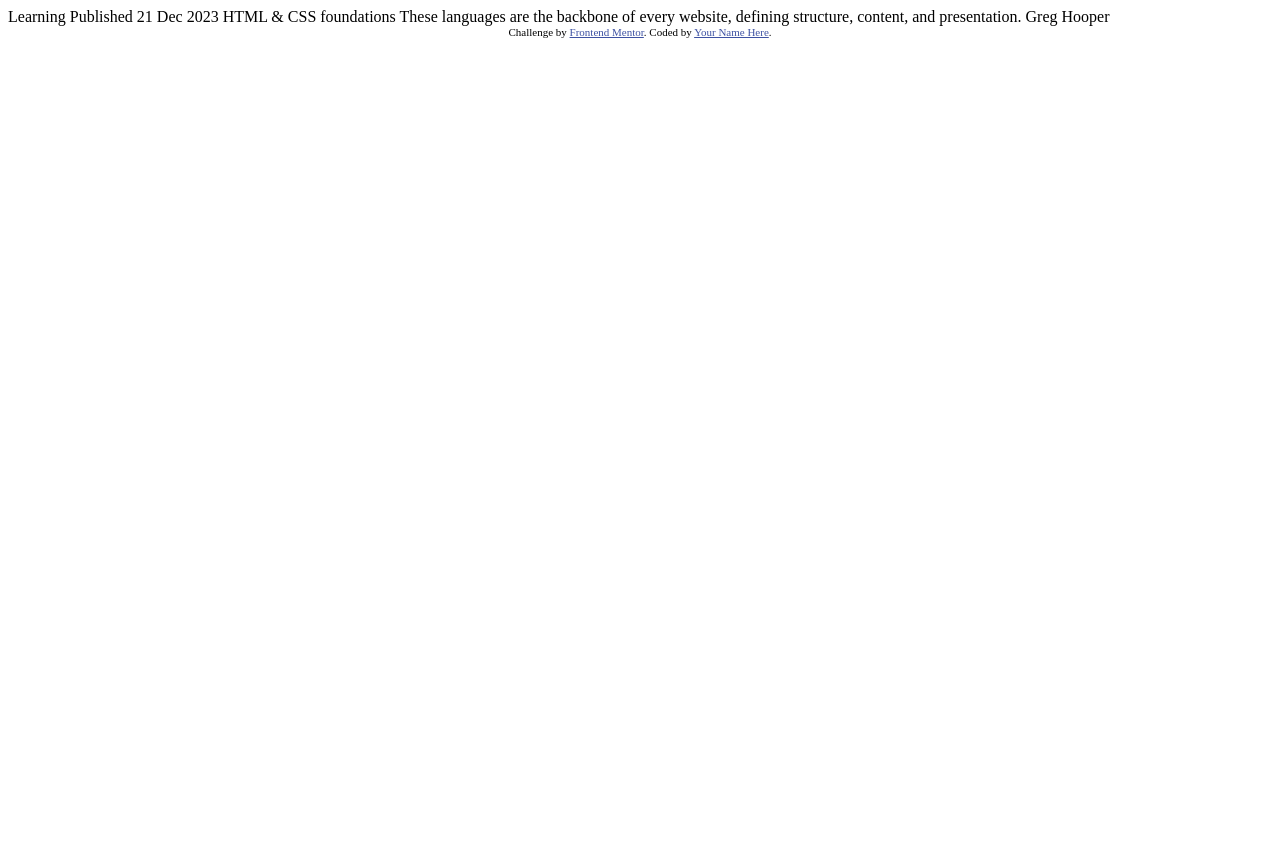
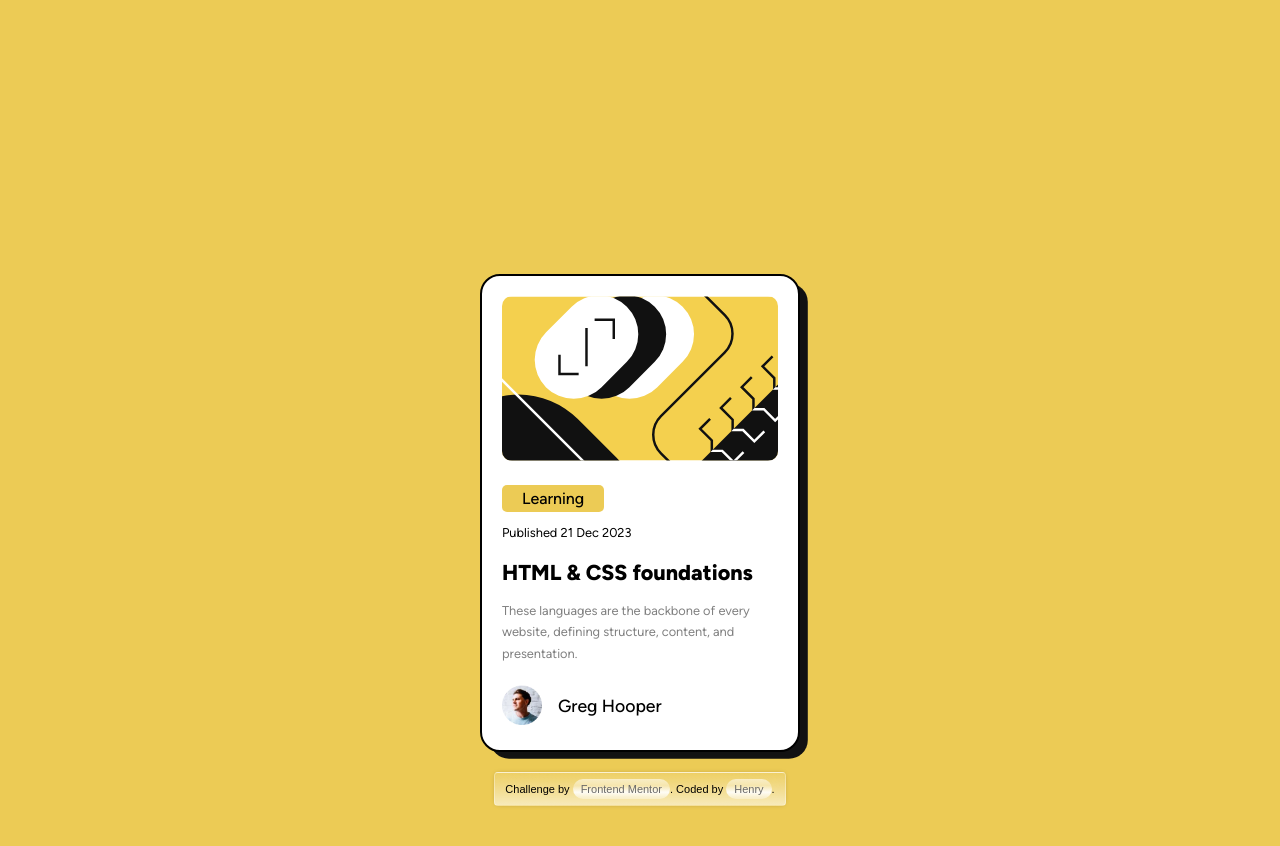
Before and after one commit to stan545/Blog-preview-card, a plain HTML site: page index.html in a window 1280 px wide. Before the commit the page ends 800 px from the top, so only its background shows below. Drawn offline with Linux system fonts and the light colour scheme.

Commit message:
Push all files editted for this challenge

```diff
--- a/index.html
+++ b/index.html
@@ -1,34 +1,71 @@
 <!DOCTYPE html>
 <html lang="en">
+
 <head>
   <meta charset="UTF-8">
-  <meta name="viewport" content="width=device-width, initial-scale=1.0"> <!-- displays site properly based on user's device -->
+  <meta name="viewport" content="width=device-width, initial-scale=1.0">
+  <!-- displays site properly based on user's device -->
 
   <link rel="icon" type="image/png" sizes="32x32" href="./assets/images/favicon-32x32.png">
 
   <title>Frontend Mentor | Blog preview card</title>
-
+  <link rel="stylesheet" href="style.css">
   <!-- Feel free to remove these styles or customise in your own stylesheet 👍 -->
   <style>
-    .attribution { font-size: 11px; text-align: center; }
-    .attribution a { color: hsl(228, 45%, 44%); }
+    .attribution {
+      margin: 20px;
+      background: linear-gradient(rgba(255,255,255,.1), rgba(255,255,255,0.337), rgba(255,255,255,.6));
+      padding: 10px;
+      border: 1px solid rgba(255, 255, 255, 0.337);
+      border-radius: 4px;
+      font-size: 11px;
+      box-shadow: 0 0 5px -2px rgba(0,0,0, 0.337);
+      font-family: Arial, Helvetica, sans-serif;
+      text-align: center;
+      backdrop-filter: blur(25px);
+    }
+
+
+    .attribution a {
+      text-decoration: none;
+      font-weight: 400;
+      background: linear-gradient(rgba(255,255,255,.6), rgba(255,255,255,0.337), rgba(255,255,255,.9),  rgba(255,255,255,.337));
+      color: hsl(240, 0%, 41%);
+      padding: 4px 8px;
+      border: none;
+      border-radius: 10px;
+    }
+
+    .attribution a:focus-visible{
+        border: 1px solid var(--Grey);
+        color: hsl(47, 80%, 32%);
+    }
+
   </style>
 </head>
-<body>
+<body class="flexCol">
+  <main>
+    <div class="wrapper flexCol">
+      <div class="imgContainer">
+        <img src="./assets/images/illustration-article.svg" alt="illustration-article"></div>
+      <div class="content">
+        <div class="category">Learning</div>
+        <p class="publishDate">Published 21 Dec 2023</p>
+        <h1>HTML & CSS foundations</h1>
+        <p>These languages are the backbone of every website, defining structure, content, and presentation.</p>
+      </div>
 
-  Learning
-
-  Published 21 Dec 2023
-
-  HTML & CSS foundations
-
-  These languages are the backbone of every website, defining structure, content, and presentation.
-
-  Greg Hooper
+      <div class="author">
+        <img src="./assets/images/image-avatar.webp" alt="author Image" class="authorImage">
+        <p class="authorName">Greg Hooper</p>
+      </div>
+    </div>
+  </main>
 
   <div class="attribution">
     Challenge by <a href="https://www.frontendmentor.io?ref=challenge" target="_blank">Frontend Mentor</a>.
-    Coded by <a href="#">Your Name Here</a>.
+    Coded by <a href="https://www.github.com/stan545">Henry</a>.
   </div>
 </body>
+
 </html>
--- /dev/null
+++ b/style.css
@@ -0,0 +1,128 @@
+*{
+    margin: 0;
+    padding: 0;
+    box-sizing: border-box;
+}
+
+@font-face {
+    font-family: figtree;
+    src: url(./assets/fonts/Figtree-VariableFont_wght.ttf);
+}
+
+:root{
+    /* ==== Primary ==== */
+    --yellow: hsl(47, 80%, 63%);
+
+    /* ==== Neutral ==== */
+    --white-color: hsl(0, 0%, 100%);
+    --Grey: hsl(0, 0%, 50%);
+    --Black-color: hsl(0, 0%, 7%);
+
+    /* ========== */
+    --prgh-font: 1rem;
+
+    /* ========== */
+}
+
+.flexCol{
+    display: flex;
+    flex-direction: column;
+    justify-content: center;
+}
+
+body{
+    background: var(--yellow);
+    margin: auto;
+    font-family: figtree;
+    height: 100vh;
+    align-items: center;
+    font-size: var(--prgh-font);
+}
+
+.wrapper{
+    background: var(--white-color);
+    padding: 1.25rem;
+    margin: auto;
+    border: 2px solid black;
+    border-radius: 20px;
+    box-shadow: 9px 8px 0px -1.2px var(--Black-color);
+    max-width: 400px;
+}
+
+.wrapper .imgContainer {
+    padding-block: 0 1.25rem;
+    img{
+        width: 100%;
+        border-radius: 10px;
+        /* margin-bottom: 10px; */
+    }
+}
+
+.wrapper .content {
+    .category{
+        padding: .25rem 1.25rem;
+        margin-block: 0 0.62rem ;
+        border-radius: 5px;
+        font-weight: 500;
+        width: fit-content;
+        background: var(--yellow);
+    }
+
+    h1{
+        font-weight: 800;
+        font-size: 1.5rem;
+        padding-block: 1.25rem;
+    }
+
+    h1:hover{
+        cursor: pointer;
+        color: var(--yellow);
+    }
+
+    p.publishDate{
+        color: black;
+    }
+
+    p{
+        color: var(--Grey);
+        line-height: 1.7em;
+    }
+}
+
+
+.wrapper .author{
+    padding: 1.25rem 0 0.3rem 0;
+    display: flex;
+    align-items: center;
+    gap: 1rem;
+    justify-content: flex-start;
+    font-weight: 500;
+    font-size: 1.1em;
+
+    img{
+        width: 2.5rem;
+    }
+}
+
+@media (min-width: 300px) {
+    body{
+        margin-block: 150px;
+    }
+    .wrapper{
+        width: 80%;
+        min-width: 295px ;
+    }
+
+    .wrapper .content{
+        h1{
+            font-size: 1.35rem;
+            padding-block: 15px;
+        }
+
+        p{
+            font-size: var(--prgh-font);
+            font-size: .8rem;
+        }
+    }
+
+}
```
Also changed, not shown: assets/images/screenshot.png (added), 2 other files.
